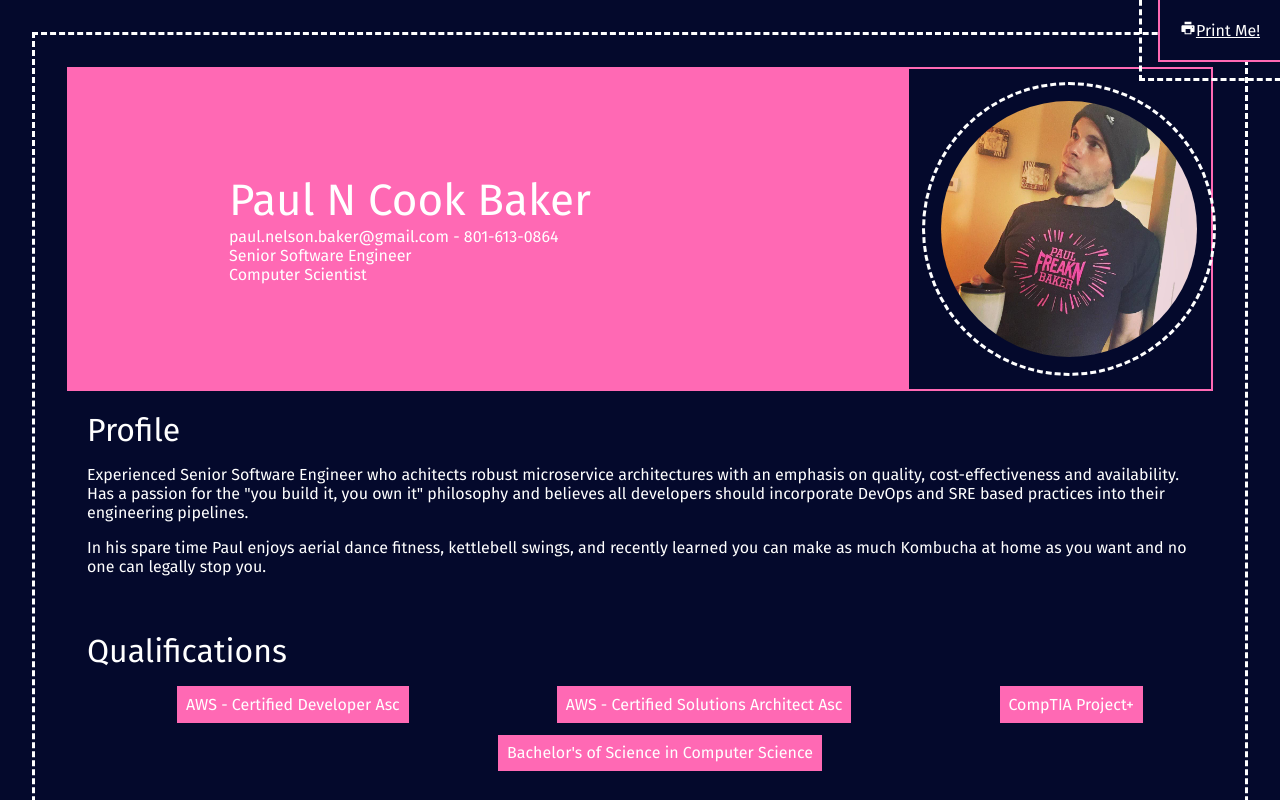
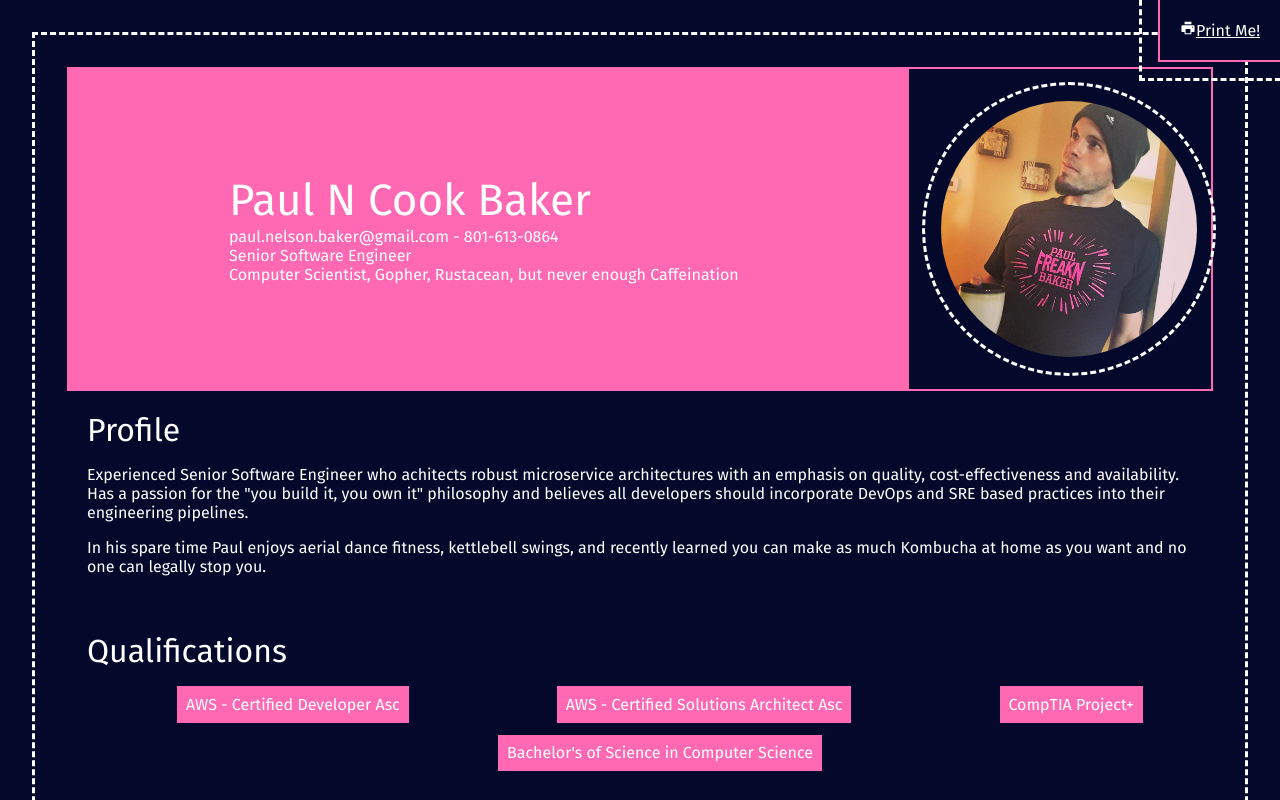
Before and after one commit to niko-dunixi/react-resume, a React (Create React App) app: page / in a window 1280 px wide. Shown: the top 800 px of the page. Built offline with nearby package versions, Linux system fonts and the light colour scheme.

Commit message:
feat(tagline): update to the main text

```diff
--- a/src/App.tsx
+++ b/src/App.tsx
@@ -161,7 +161,7 @@ function App() {
             <div className="resume-subject">Paul N Cook Baker</div>
             <div>paul.nelson.baker@gmail.com - 801-613-0864</div>
             <div>Senior Software Engineer</div>
-            <div>Computer Scientist</div>
+            <div>Computer Scientist, Gopher, Rustacean, but never enough Caffeination</div>
           </div>
           <img src={selfie}></img>
         </header>
```
